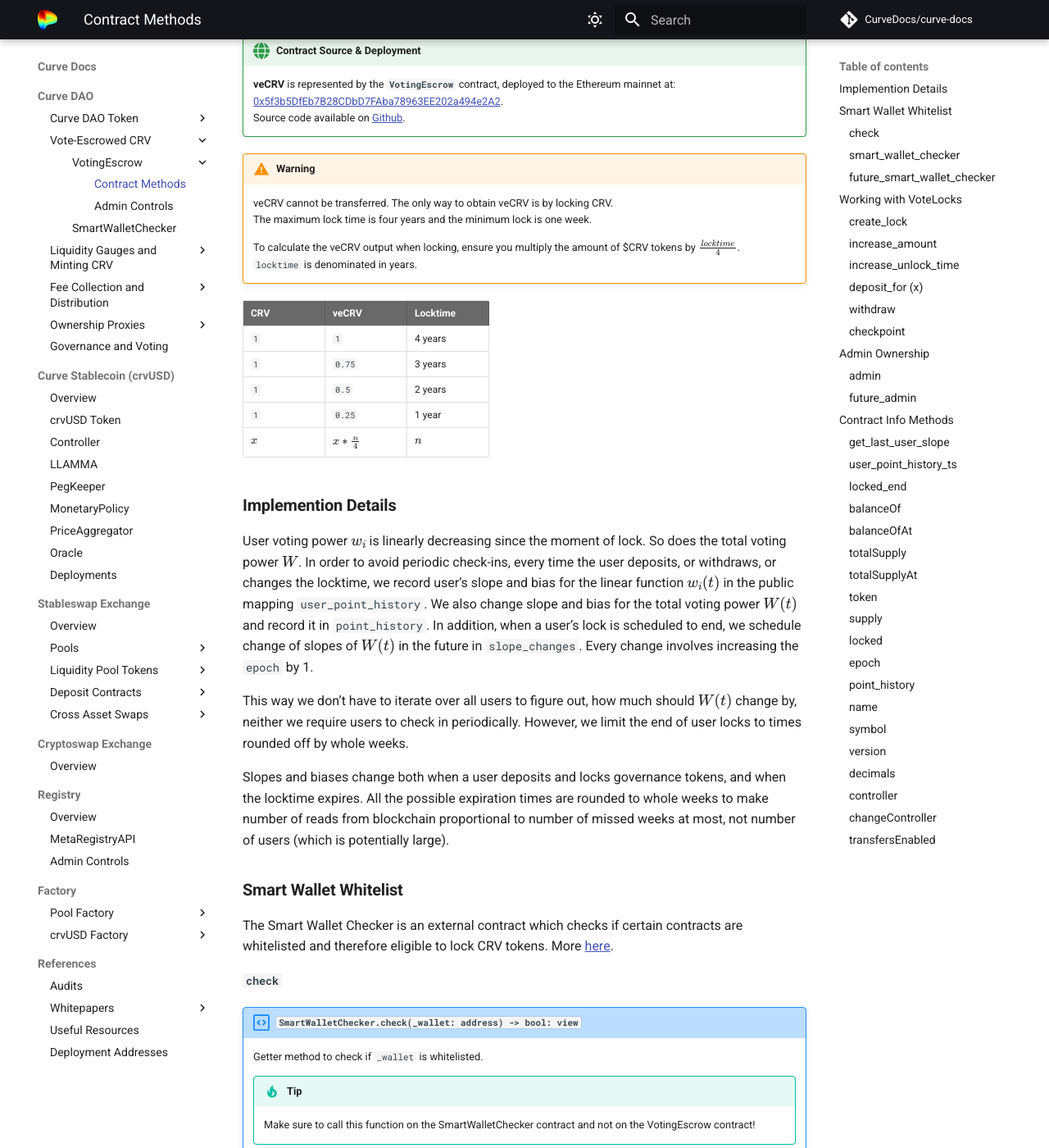
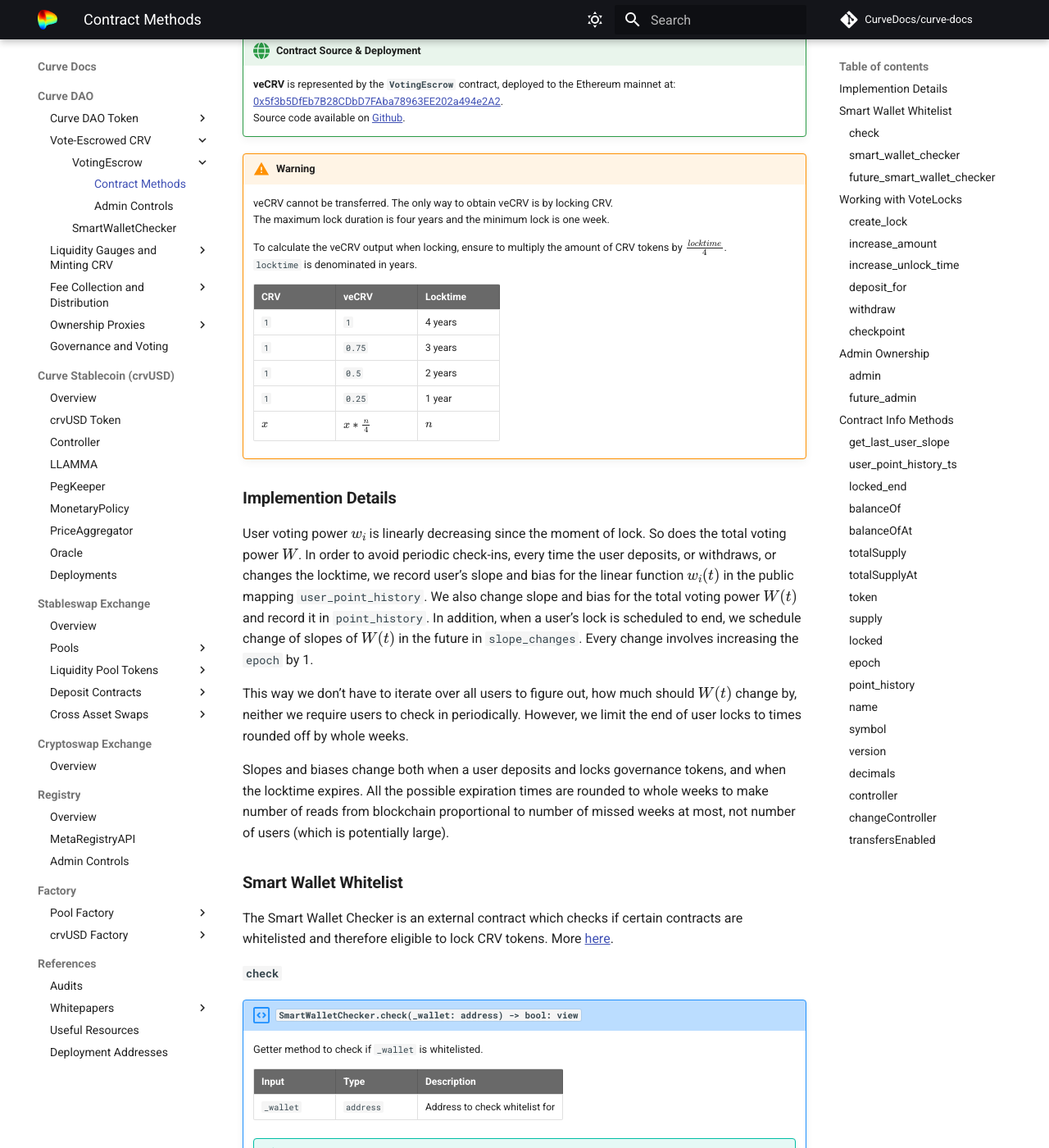
Before and after one commit to CurveDocs/curve-docs, an MkDocs documentation site: the page built from docs/curve_dao/VotingEscrow/VotingEscrow.md, in a window 1280 px wide and 1400 px high, scrolled down 240 px. Shown: the whole window at 82% size. Built offline with MkDocs 1.6.1 and Material for MkDocs 9.7.7, drawn with Linux system fonts in a browser that asks for light colours; comment, search, counter and statistics services are not loaded; some of the changed text lies outside the part shown.

Commit message:
voting escrow cleanup

````diff
--- a/docs/curve_dao/VotingEscrow/VotingEscrow.md
+++ b/docs/curve_dao/VotingEscrow/VotingEscrow.md
@@ -7,18 +7,18 @@
 
 !!!warning
     veCRV cannot be transferred. The only way to obtain veCRV is by locking CRV.
-    The maximum lock time is four years and the minimum lock is one week.
+    The maximum lock duration is four years and the minimum lock is one week.
 
-    To calculate the veCRV output when locking, ensure you multiply the amount of $CRV tokens by $\frac{locktime}{4}$.
+    To calculate the veCRV output when locking, ensure to multiply the amount of CRV tokens by $\frac{locktime}{4}$.
     `locktime` is denominated in years.
 
-| CRV      | veCRV  | Locktime|
-| -------- | -------| --------|
-| `1`      |  `1`   | 4 years |
-| `1`      |  `0.75`| 3 years |
-| `1`      |  `0.5` | 2 years |
-| `1`      |  `0.25`| 1 year  |
-| $x$      |  $x * \frac{n}{4}$| $n$  |
+    | CRV      | veCRV  | Locktime|
+    | -------- | -------| --------|
+    | `1`      |  `1`   | 4 years |
+    | `1`      |  `0.75`| 3 years |
+    | `1`      |  `0.5` | 2 years |
+    | `1`      |  `0.25`| 1 year  |
+    | $x$      |  $x * \frac{n}{4}$| $n$  |
 
 
 ## **Implemention Details**
@@ -39,12 +39,13 @@
 
     Getter method to check if `_wallet` is whitelisted.
 
-    !!!tip
-        Make sure to call this function on the SmartWalletChecker contract and not on the VotingEscrow contract!
 
     | Input      | Type   | Description |
     | ----------- | -------| ----|
     | `_wallet`   |  `address` | Address to check whitelist for |
+
+    !!!tip
+        Make sure to call `check(_wallet: address)` directly on the SmartWalletContract itself.
 
     ??? quote "Source code"
 
@@ -59,7 +60,7 @@
                     }
                 }
                 return false;
-    }
+        }
         ```
 
     === "Example"
@@ -115,7 +116,7 @@
 ### `create_lock`
 !!! description "`VotingEscrow.create_lock(_value: uint256, _unlock_time: uint256):`"
 
-    Function to deposit `_value` CRV into the contract and create a new lock until `_unlock_time`.
+    Function to deposit `_value` CRV into the VotingEscrow and create a new lock until `_unlock_time`.
 
     Emits: `Deposit`, `Supply` and `Transfer`
 
@@ -527,7 +619,7 @@
 
     Getter for the current admin of the contract.
 
-    Returns: **admin** (`address`).
+    Returns: admin (`address`).
 
     ??? quote "Source code"
 
@@ -643,7 +735,7 @@
 
     Getter method for the timestamp for checkpoint number `_idx` for `_addr`.
 
-    Returns: timestamp of the checkpoint (`uint256`)
+    Returns: timestamp (`uint256`).
 
     | Input      | Type   | Description |
     | ----------- | -------| ----|
@@ -830,7 +922,7 @@
 
     Getter for the current total supply of veCRV (= total voting power) at timestamp `t`.
 
-    Returns: veCRV supply (uint256) at a specific block height.
+    Returns: supply (uint256) at a specific block height.
 
     | Input      | Type   | Description |
     | ----------- | -------| ----|
@@ -864,7 +956,7 @@
 
     Getter for the current total supply of veCRV (= total voting power) at block `_block`.
 
-    Returns the total supply (`uint256`) of vecrv at a certain block.
+    Returns: total supply (`uint256`) at a certain block.
 
     | Input      | Type   | Description |
     | ----------- | -------| ----|
@@ -1263,9 +1354,9 @@
 ### `controller`
 !!! description "`VotingEscrow.controller() -> address: view`"
 
-    Getter for the controller address of the contract.
+    Getter for the Controller of the contract.
 
-    Returns: controller contract (`address`).
+    Returns: Controller (`address`).
 
     ??? quote "Source code"
 
@@ -1346,5 +1437,4 @@
             self.name = _name
             self.symbol = _symbol
             self.version = _version
-
         ```
````
Also changed, not shown: other parts of docs/curve_dao/VotingEscrow/VotingEscrow.md (+108 -18 lines), docs/curve_dao/VotingEscrow/admin_controls.md (+2 -2 lines).
